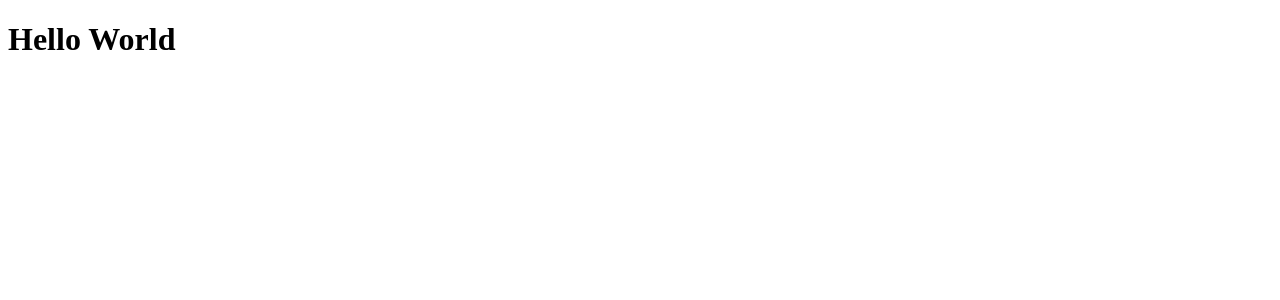
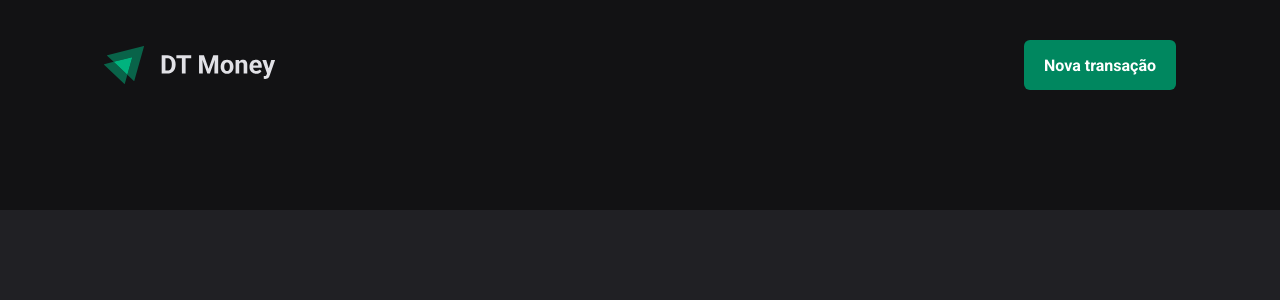
Before and after one commit to ota-mariana/dt-money, a React (Vite) app: page / in a window 1280 px wide. Shown: the top 300 px of the page. Built offline with nearby package versions, Linux system fonts and the light colour scheme.

Commit message:
feat: header implementation

```diff
--- a/index.html
+++ b/index.html
@@ -2,9 +2,16 @@
 <html lang="en">
   <head>
     <meta charset="UTF-8" />
+
+    <link rel="preconnect" href="https://fonts.googleapis.com" />
+    <link rel="preconnect" href="https://fonts.gstatic.com" crossorigin />
+
     <link rel="icon" type="image/svg+xml" href="/vite.svg" />
     <meta name="viewport" content="width=device-width, initial-scale=1.0" />
-    <title>Vite + React + TS</title>
+
+    <link href="https://fonts.googleapis.com/css2?family=Roboto+Mono:wght@700&family=Roboto:wght@400;700&display=swap" rel="stylesheet" />
+
+    <title>DT Money</title>
   </head>
   <body>
     <div id="root"></div>
--- a/src/App.tsx
+++ b/src/App.tsx
@@ -1,10 +1,14 @@
-import { ThemeProvider } from 'styled-components'
-import { defaultTheme } from './styles/themes/default'
+import { ThemeProvider } from 'styled-components';
+import { GlobalStyle } from './styles/global';
+import { defaultTheme } from './styles/themes/default';
+
+import { Transactions } from './pages/Transactions';
 
 export function App() {
   return (
     <ThemeProvider theme={ defaultTheme }>
-      <h1>Hello World</h1>
+      <GlobalStyle />
+      <Transactions />
     </ThemeProvider>
   )
 }
--- /dev/null
+++ b/src/components/Header/index.tsx
@@ -0,0 +1,13 @@
+import { HeaderContainer, HeaderContent, NewTransactionButton } from './styles';
+import logo from '../../assets/logotipo.svg';
+
+export function Header() {
+  return (
+    <HeaderContainer>
+      <HeaderContent>
+        <img src={ logo } alt="" />
+        <NewTransactionButton>Nova transação</NewTransactionButton>
+      </HeaderContent>
+    </HeaderContainer>
+  )
+}
--- /dev/null
+++ b/src/components/Header/styles.ts
@@ -0,0 +1,33 @@
+import styled from 'styled-components';
+
+export const HeaderContainer = styled.header`
+  background: ${props => props.theme['gray-900']};
+  padding: 2.5rem 0 7.5rem;
+`
+
+export const HeaderContent = styled.div`
+  width: 100%;
+  max-width: 1120px;
+  margin: 0 auto;
+  padding: 0 1.5rem;
+
+  display: flex;
+  justify-content: space-between;
+  align-items: center;
+`
+
+export const NewTransactionButton = styled.button`
+  height: 50px;
+  border: 0;
+  background-color: ${props => props.theme['green-500']};
+  color: ${props => props.theme.white};
+  font-weight: bold;
+  padding: 0 1.25rem;
+  border-radius: 6px;
+  cursor: pointer;
+
+  &:hover {
+    background-color: ${props => props.theme['green-700']};
+    transition: 0.1s;
+  }
+`
--- a/src/main.tsx
+++ b/src/main.tsx
@@ -1,6 +1,6 @@
-import React from 'react'
-import ReactDOM from 'react-dom/client'
-import { App } from './App'
+import React from 'react';
+import ReactDOM from 'react-dom/client';
+import { App } from './App';
 
 ReactDOM.createRoot(document.getElementById('root') as HTMLElement).render(
   <React.StrictMode>
--- /dev/null
+++ b/src/pages/Transactions/index.tsx
@@ -0,0 +1,9 @@
+import { Header } from '../../components/Header';
+
+export function Transactions() {
+  return (
+    <div>
+      <Header />
+    </div>
+  )
+}
--- a/src/styles/global.ts
+++ b/src/styles/global.ts
@@ -5,10 +5,20 @@ export const GlobalStyle = createGlobalStyle`
     margin: 0;
     padding: 0;
     box-sizing: border-box;
+  }
 
-    :focus {
+  :focus {
       outline: 0;
       box-shadow: 0 0 0 2px ${props => props.theme['green-500']};
     }
+
+  body {
+    background-color: ${props => props.theme['gray-800']};
+    color: ${props => props.theme['gray-100']};
+    -webkit-font-smoothing: antialiased;
+  }
+
+  body, input, textarea, button {
+    font: 400 1rem Roboto, sans-serif;
   }
 `
```
Also changed, not shown: src/assets/logotipo.svg (added), src/pages/Transactions/styles.ts (added).
